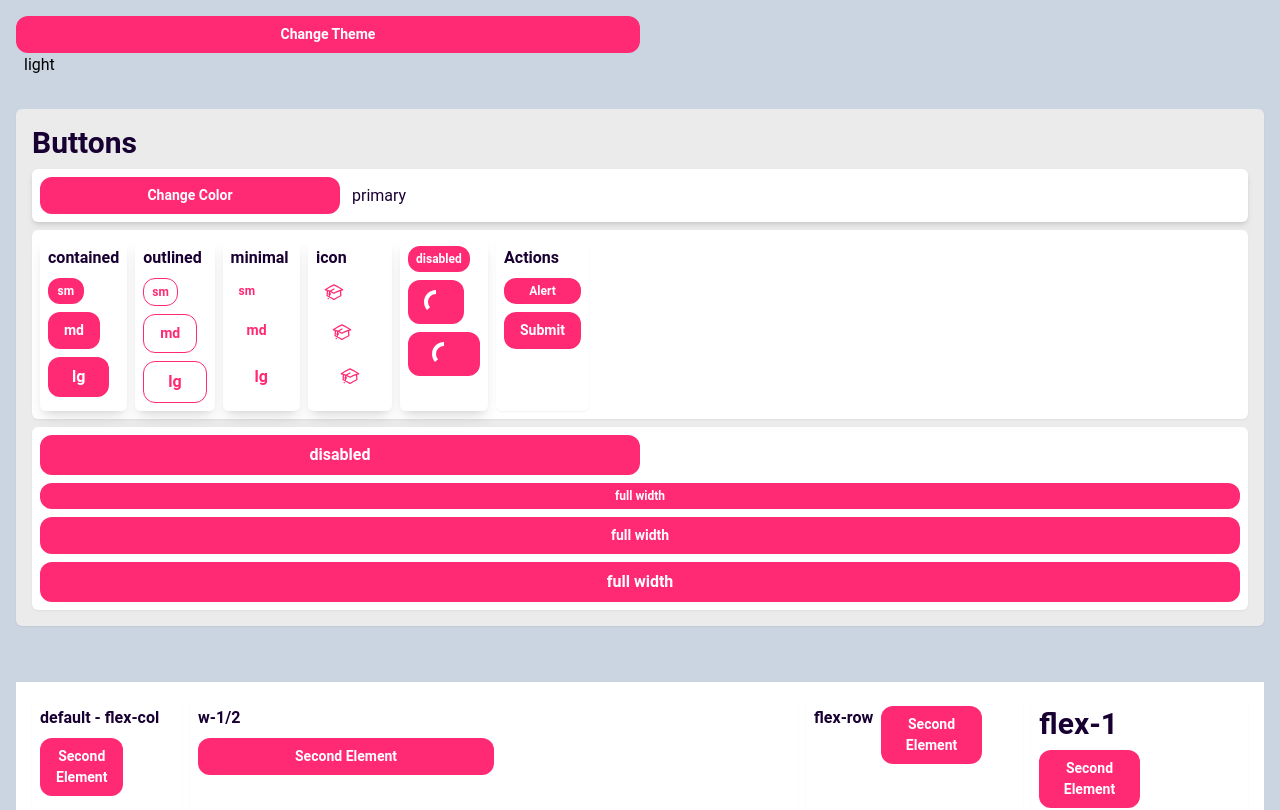
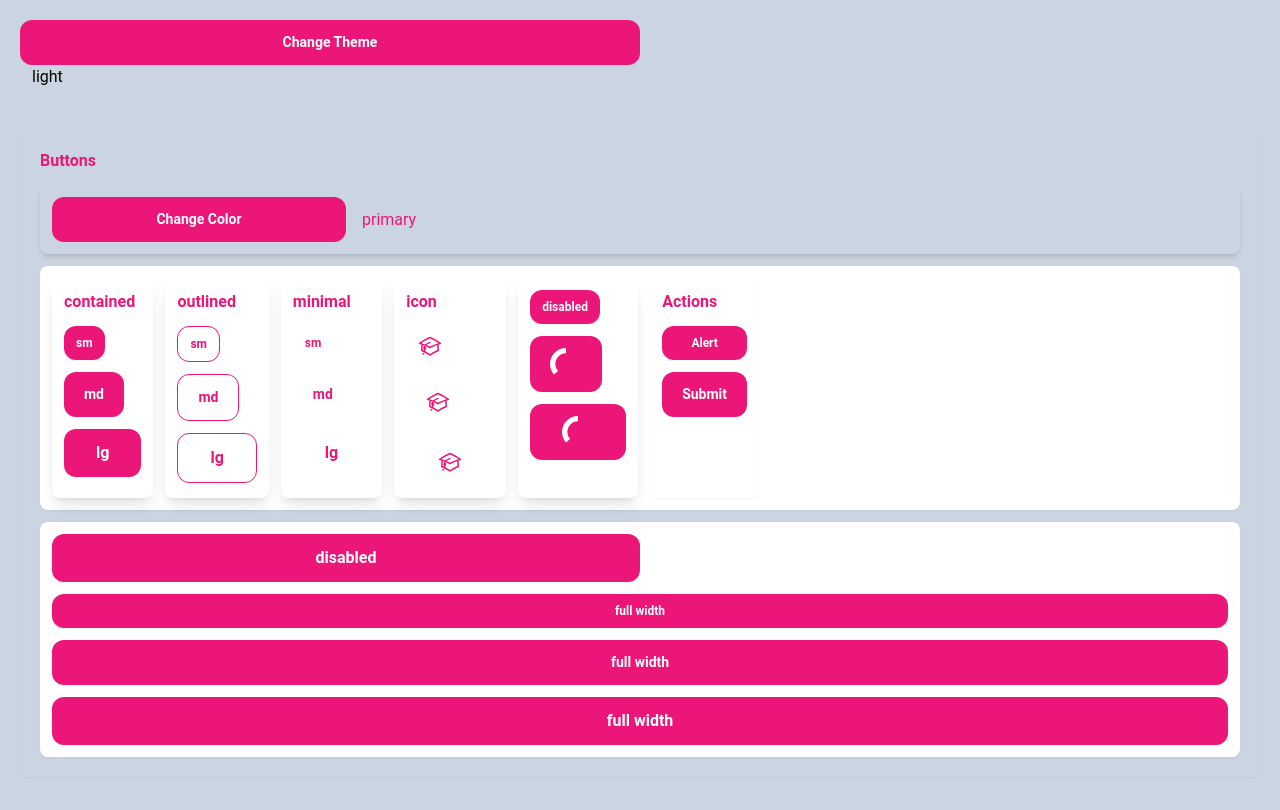
Before and after one commit to dienerld/dnr-ui, a Vue app: page / in a window 1280 px wide. Shown: the top 810 px of the page. Built offline with nearby package versions, Linux system fonts and the light colour scheme.

Commit message:
update rules and tokens

```diff
--- a/src/colors.css
+++ b/src/colors.css
@@ -1,35 +1,72 @@
 :root {
-  --page: hsl(0, 0%, 78%);
-  --page-accent: hsl(0, 0%, 15%);
+  --page: 0, 0, 199;
+  --page-accent: 0, 0, 38;
 
-  --brand: hsl(339, 100%, 58%);
-  --brand-light: hsl(336, 100%, 65%);
+  --brand: 235, 22, 119;
+  --brand-light: 232, 27, 164;
+
+  --disabled: 179, 171, 188;
+
+  --uit-primary: 18, 25, 25;
+  --uit-secondary: 18, 106, 106;
+  --uit-tertiary: 179, 171, 188;
+  --uit-success: 110, 160, 160;
+  --uit-error: 222, 41, 41;
+  --uit-link: 60, 154, 154;
+
+  --uie-primary: 255, 255, 255;
+  --uie-secondary: 18, 106, 106;
+  --uie-tertiary: 18, 18, 179;
+  --uie-success: 110, 160, 160;
+  --uie-error: 222, 41, 41;
+  --uie-neutral: 235, 235, 235;
+  --uie-overlay: 55, 148, 148;
 
 
-  --uit-primary: hsl(268, 96%, 10%);
-  --uit-secondary: hsl(269, 16%, 41%);
-  --uit-tertiary: hsl(268, 11%, 70%);
-  --uit-success: hsl(145, 48%, 57%);
-  --uit-error: hsl(17, 82%, 63%);
-  --uit-link: hsl(236, 61%, 38%);
+  /* Screens */
+  --screen-mobile: 640px;
+  --screen-tablet: 1024px;
+  --screen-desktop: 1440px;
+  --screen-tv: 1920px;
 
-  --uie-primary: hsl(0, 0%, 100%);
-  --uie-secondary: hsl(269, 16%, 41%);
-  --uie-tertiary: hsl(268, 11%, 70%);
-  --uie-success: hsl(145, 48%, 57%);
-  --uie-error: hsl(17, 82%, 63%);
-  --uie-neutral: hsl(0, 0%, 92%);
-  --uie-overlay: hsla(250, 58%, 28%, 0.8);
+  /* Shadows */
+  --shadow-sm: 0px 0px 10px rgba(132, 132, 132, 15%);
+  --shadow-md: 0px 0px 20px rgba(132, 132, 132, 20%);
+  --shadow-lg: 0px 0px 30px rgba(132, 132, 132, 25%);
+  --shadow-focus: 0px 0px 0px 2px #643296;
+  --shadow-outline: 0px 0px 0px 2px #e8e8e8;
+  --shadow-button-focus: 0px 0px 0px 2px #af4bfe;
+
+  /* Blur */
+  --blur: 4px;
+
+  /* Spacing */
+  --spacing-none: 0px;
+  --spacing-4xs: 8px;
+  --spacing-2xs: 12px;
+  --spacing-xs: 16px;
+  --spacing-sm: 20px;
+  --spacing-md: 24px;
+  --spacing-lg: 32px;
+  --spacing-xl: 40px;
+  --spacing-2xl: 48px;
+  --spacing-4xl: 56px;
+
+  /* Border Radius */
+  --border-radius-none: 0px;
+  --border-radius-sm: 4px;
+  --border-radius-md: 8px;
+  --border-radius-lg: 16px;
 }
 
 .dark {
-  --page: hsl(0, 0%, 15%);
-  --page-accent: hsl(0, 0%, 25%);
+  --page: 38, 38, 38;
+  --page-accent: 64, 64, 64;
 
-  --brand: hsl(250, 58%, 28%);
-  --brand-light: hsl(236, 61%, 38%);
+  --brand: 44, 30, 113;
+  --brand-light: 38, 46, 156;
 
-  --uit-primary: hsl(0, 0%, 80%);
+  --uit-primary: 204, 204, 204;
 
-  --uie-neutral: hsl(0, 0%, 29%);
+  --uie-neutral: 74, 74, 74;
 }
--- a/tailwind.config.cjs
+++ b/tailwind.config.cjs
@@ -3,10 +3,6 @@
   content: ['./src/**/*.{html,js,vue}', './src/App.vue'],
   darkMode: 'class',
   theme: {
-    extend: {
-      fontFamily: {
-        roboto: ['Roboto', 'sans-serif']
-      },
     fontSize: {
       h1: '2rem',
       h2: '1.5rem',
@@ -17,8 +13,42 @@
 
       xs: '0.75rem',
       sm: '0.875rem',
-        base: '1rem'
+      md: '1rem'
     },
+
+    screens: {
+      mobile: 'var(--screen-mobile)',
+      tablet: 'var(--screen-tablet)',
+      desktop: 'var(--screen-desktop)',
+      tv: 'var(--screen-tv)'
+    },
+    spacing: {
+      none: 'var(--spacing-none) /* 0px */',
+      '4xs': 'var(--spacing-4xs) /* 8px */',
+      '2xs': 'var(--spacing-2xs) /* 12px */',
+      xs: 'var(--spacing-xs) /* 16px */',
+      sm: 'var(--spacing-sm) /* 20px */',
+      md: 'var(--spacing-md) /* 24px */',
+      lg: 'var(--spacing-lg) /* 32px */',
+      xl: 'var(--spacing-xl) /* 40px */',
+      '2xl': 'var(--spacing-2xl) /* 48px */',
+      '4xl': 'var(--spacing-4xl) /* 56px */',
+      0: 'var(--spacing-none) /* 0px */',
+      1: 'var(--spacing-4xs) /* 8px */',
+      2: 'var(--spacing-2xs) /* 12px */',
+      3: 'var(--spacing-xs) /* 16px */',
+      4: 'var(--spacing-sm) /* 20px */',
+      5: 'var(--spacing-md) /* 24px */',
+      6: 'var(--spacing-lg) /* 32px */',
+      7: 'var(--spacing-xl) /* 40px */',
+      8: 'var(--spacing-2xl) /* 48px */',
+      9: 'var(--spacing-4xl) /* 56px */'
+    },
+    extend: {
+      fontFamily: {
+        roboto: ['Roboto', 'sans-serif']
+      },
+
       fontWeight: {
         bold: 700,
         regular: 400
@@ -32,45 +62,43 @@
         't-1': '0px -2px 10px 0px rgba(25, 1, 52, 0.12);',
         't-2': '0px -4px 10px 0px rgba(25, 1, 52, 0.16);'
       },
-      space: {
-        sm: '0.5rem',
-        base: '1rem',
-        lg: '1.5rem',
-        xl: '2.5rem'
-      },
       colors: {
         transparent: 'transparent',
-        black: '#000',
-        white: '#fff',
         brand: {
-          DEFAULT: 'var(--brand)',
-          light: 'var(--brand-light)'
+          DEFAULT: 'rgba(var(--brand), <alpha-value>)',
+          light: 'rgba(var(--brand-light), <alpha-value>)'
         },
-        'brand-secondary': {
-          DEFAULT: 'var(--brand-secondary)',
-          light: 'var(--brand-secondary-light)'
+        disabled: 'rgba(var(--disabled), <alpha-value>)'
       },
+      backgroundColor: {
+        primary: 'rgba(var(--uie-primary), <alpha-value>)',
+        secondary: 'rgba(var(--uie-secondary), <alpha-value>)',
+        tertiary: 'rgba(var(--uie-tertiary), <alpha-value>)',
+        success: 'rgba(var(--uie-success), <alpha-value>)',
+        error: 'rgba(var(--uie-error), <alpha-value>)',
+        neutral: 'rgba(var(--uie-neutral), <alpha-value>)',
+        overlay: 'rgba(var(--uie-overlay), <alpha-value>)',
         page: {
-          DEFAULT: 'var(--page)',
-          accent: 'var(--page-accent)'
+          DEFAULT: 'rgba(var(--page), <alpha-value>)',
+          accent: 'rgba(var(--page-accent), <alpha-value>)'
+        }
       },
-        uit: {
-          primary: 'var(--uit-primary)',
-          secondary: 'var(--uit-secondary)',
-          tertiary: 'var(--uit-tertiary)',
-          success: 'var(--uit-success)',
-          error: 'var(--uit-error)',
-          link: 'var(--uit-link)'
+      textColor: {
+        primary: 'rgba(var(--uit-primary), <alpha-value>)',
+        secondary: 'rgba(var(--uit-secondary), <alpha-value>)',
+        tertiary: 'rgba(var(--uit-tertiary), <alpha-value>)',
+        success: 'rgba(var(--uit-success), <alpha-value>)',
+        error: 'rgba(var(--uit-error), <alpha-value>)',
+        link: 'rgba(var(--uit-link), <alpha-value>)'
       },
-        uie: {
-          primary: 'var(--uie-primary)',
-          secondary: 'var(--uie-secondary)',
-          tertiary: 'var(--uie-tertiary)',
-          success: 'var(--uie-success)',
-          error: 'var(--uie-error)',
-          neutral: 'var(--uie-neutral)',
-          overlay: 'var(--uie-overlay)'
-        }
+      blur: {
+        DEFAULT: 'var(--blur)'
+      },
+      borderRadius: {
+        none: 'var(--border-radius-none)',
+        sm: 'var(--border-radius-sm)',
+        md: 'var(--border-radius-md)',
+        lg: 'var(--border-radius-lg)'
       }
     }
   },
```
Also changed, not shown: 1 other file (tests, documents, lock files or other folders). Lines whose indentation alone changed are shown as unchanged.
